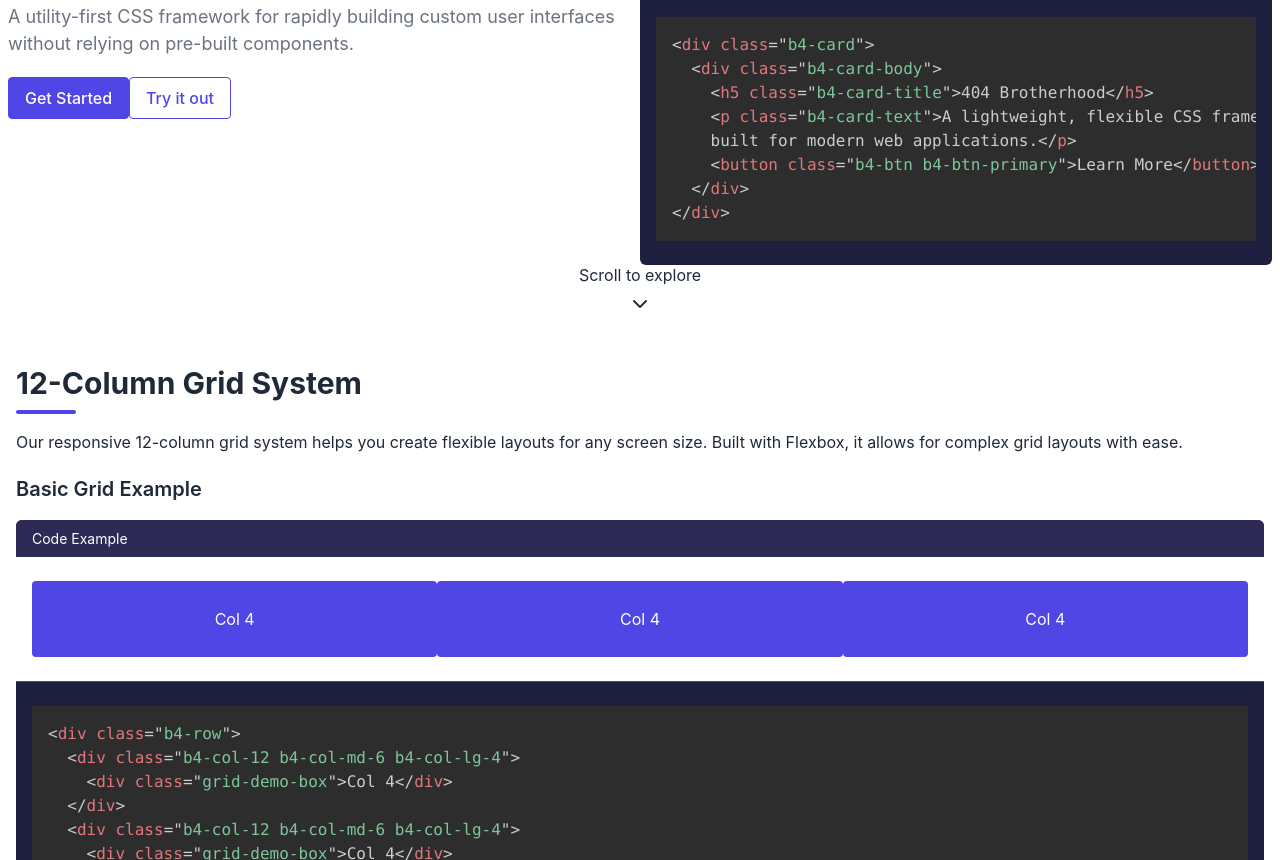
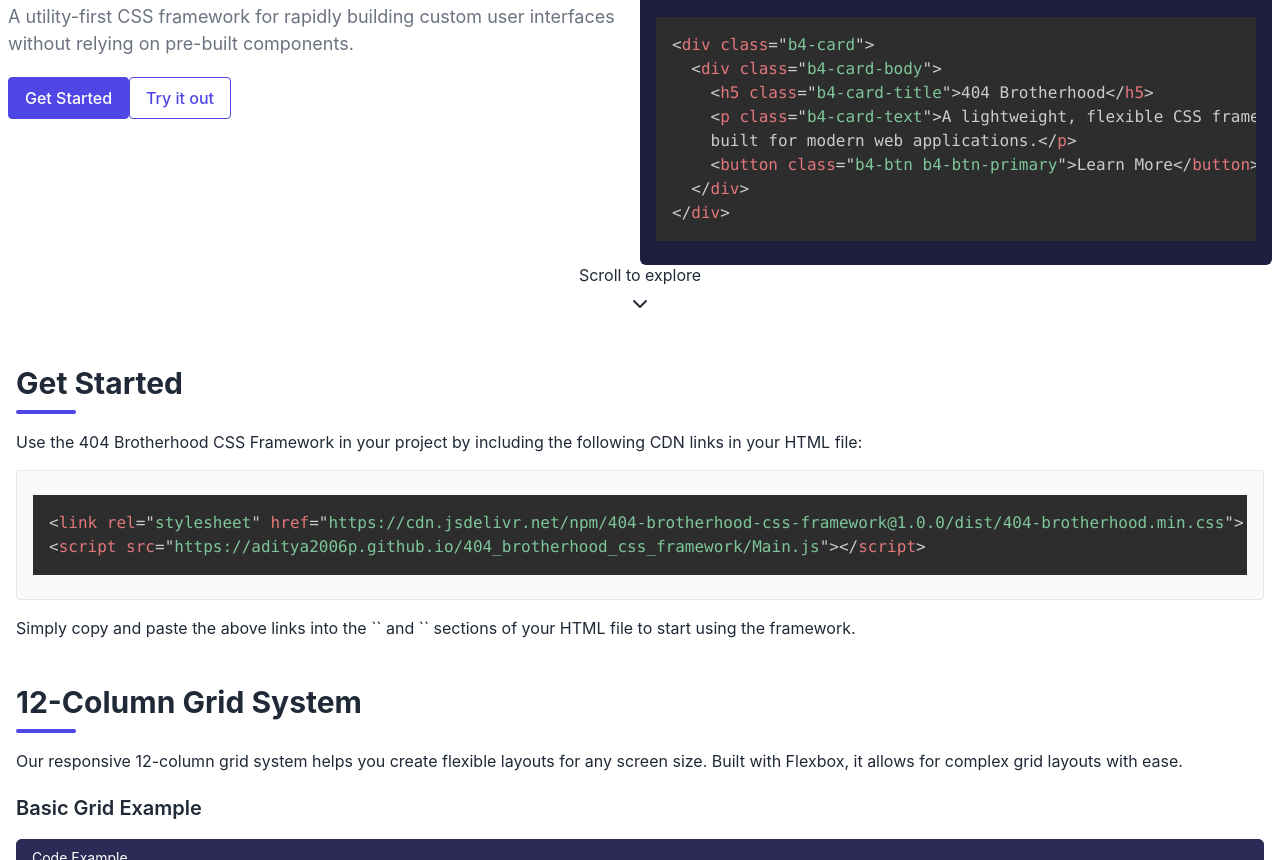
Before and after one commit to Aditya2006p/404_brotherhood_css_framework, a plain HTML site: page index.html in a window 1280 px wide. Shown: the part 459-1319 px from the top of the page. Drawn offline with nearby package versions, Linux system fonts and the light colour scheme.

Commit message:
add file

```diff
--- a/index.html
+++ b/index.html
@@ -108,6 +108,19 @@
             <span>Scroll to explore</span>
             <i class="fas fa-chevron-down b4-mt-2"></i>
         </div>
+    </section>
+
+    <!-- Get Started Section -->
+    <section id="get-started" class="b4-container b4-py-5">
+        <h2 class="section-title">Get Started</h2>
+        <p class="b4-mb-4">Use the 404 Brotherhood CSS Framework in your project by including the following CDN links in your HTML file:</p>
+
+        <div class="b4-bg-light b4-p-4 b4-rounded b4-border">
+            <pre><code class="language-html">&lt;link rel="stylesheet" href="https://cdn.jsdelivr.net/npm/404-brotherhood-css-framework@1.0.0/dist/404-brotherhood.min.css"&gt;
+&lt;script src="https://aditya2006p.github.io/404_brotherhood_css_framework/Main.js"&gt;&lt;/script&gt;</code></pre>
+        </div>
+
+        <p class="b4-mt-4">Simply copy and paste the above links into the `<head>` and `<body>` sections of your HTML file to start using the framework.</p>
     </section>
 
     <!-- Grid System Section -->
```
